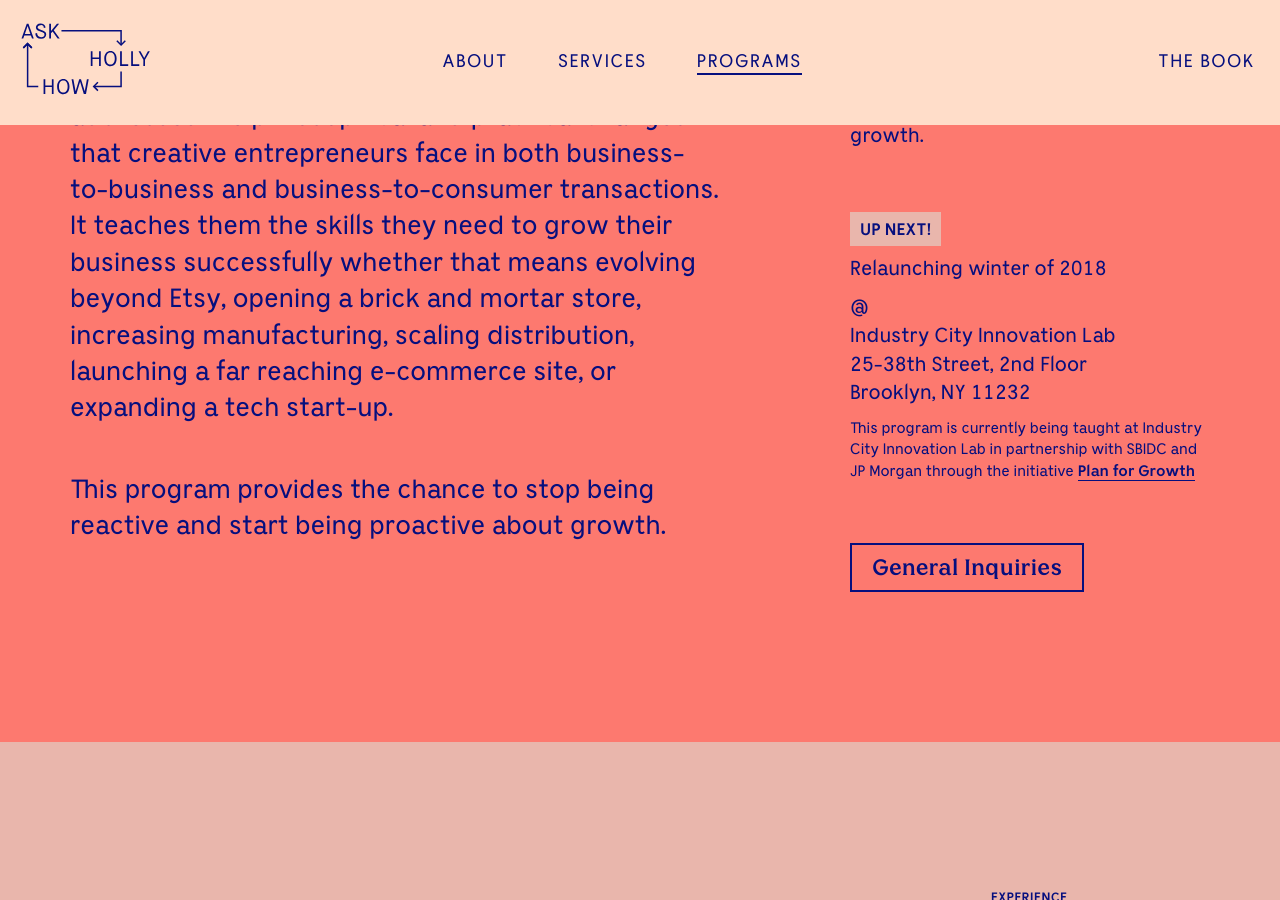
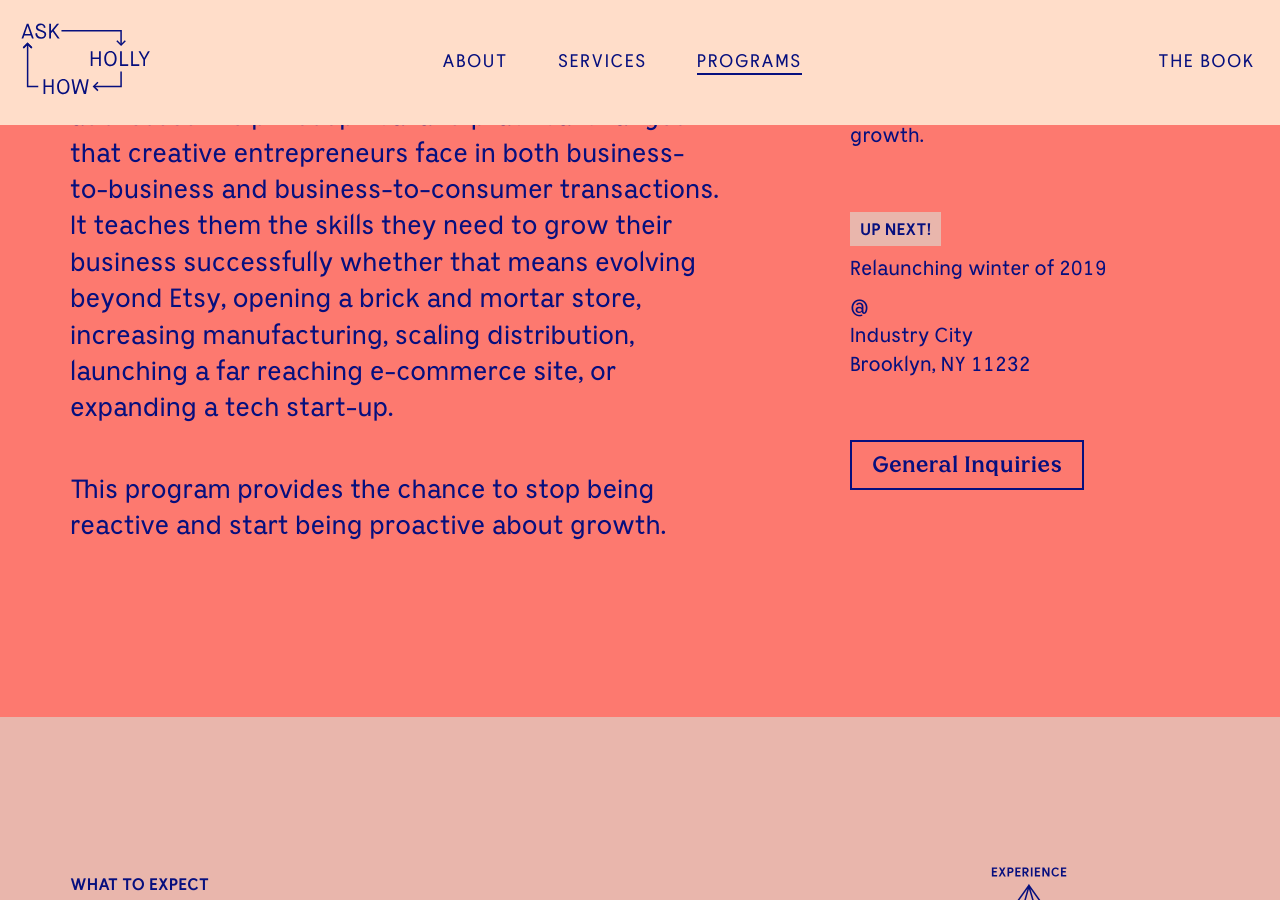
Before and after one commit to hollyhoward78/ask-holly-how, a Jekyll site: the page built from _pages/programs.md, in a window 1280 px wide and 900 px high, scrolled down 675 px. Built offline with Jekyll 4.4.1, drawn with Linux system fonts in a browser that asks for light colours; a script that is not in the unit is left out.

Commit message:
Minor changes to the services and programs page

```diff
--- a/_layouts/programs.html
+++ b/_layouts/programs.html
@@ -39,12 +39,11 @@ layout: base
           <p>Two 60-minute private consulting sessions are included to give individual attention and specific feedback on your company’s plan for growth.</p>
 
           <h6 class="up-next m-xs-t-2">Up Next!</h6>
-            <p>Relaunching winter of 2018</p>
+            <p>Relaunching winter of 2019</p>
             @<br/>
-          <p>Industry City Innovation Lab<br/>
-            25-38th Street, 2nd Floor<br/>
+          <p>Industry City<br/>
             Brooklyn, NY 11232</p>
-            <p class="caption"> This program is currently being taught at Industry City Innovation Lab in partnership with SBIDC and JP Morgan through the initiative <a href="http://www.sbidc.org/services/business-services/plan-for-growth/" target="_blank">Plan for Growth</a></p>
+            {{/* <p class="caption"> This program is currently being taught at Industry City Innovation Lab in partnership with SBIDC and JP Morgan through the initiative <a href="http://www.sbidc.org/services/business-services/plan-for-growth/" target="_blank">Plan for Growth</a></p> */}}
           <a href="mailto:hhoward@askhollyhow.com" target="_blank"><button class="btn-md serif bold m-xs-t-2">General Inquiries</button></a>
         </div>
     </div> <!-- /container -->
--- a/_layouts/services.html
+++ b/_layouts/services.html
@@ -150,7 +150,7 @@ layout: base
     <div class="container p-xs-y-6">
       <div class="row">
         <div class="col-xs-12">
-          <h2 class="text-underline">Clients</h2>
+          <h2 class="text-underline">Select Clients</h2>
         </div>
       </div>
       <div class="row">
```
